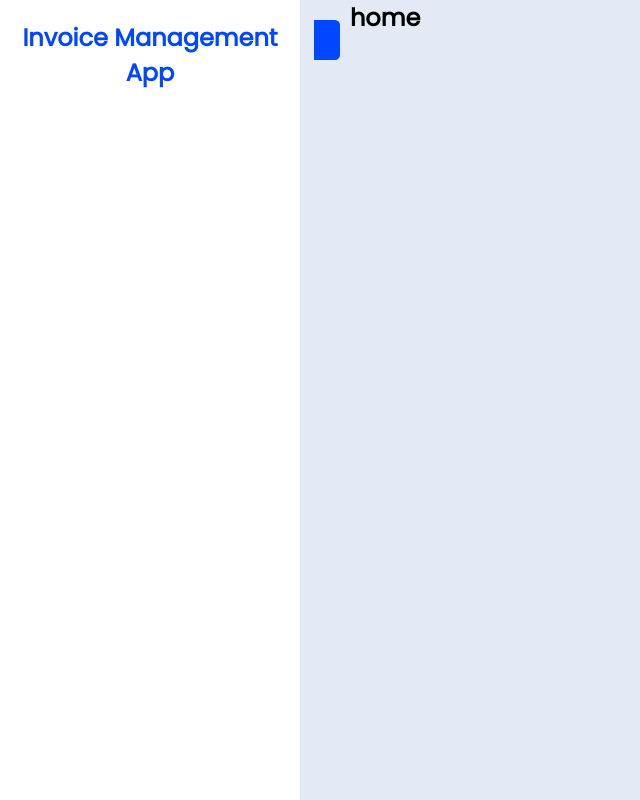
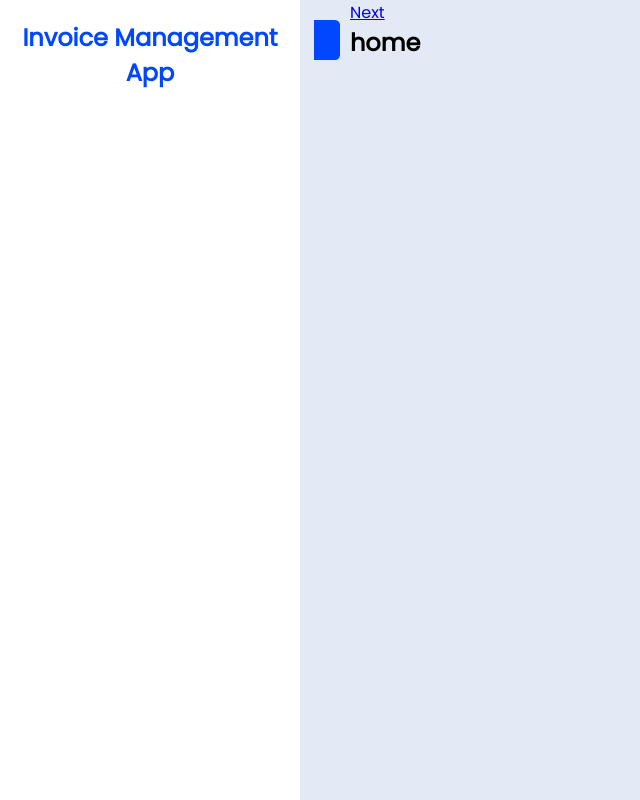
Before and after one commit to mart-anthony-stark/Invoice-Management-App-Express, a Svelte app in the folder client/: page / in a window 1280 px wide. Shown: the whole page, without its empty margins (0-640 px from the left). Built offline with nearby package versions, Linux system fonts and the light colour scheme; some icons are missing.

Commit message:
add:onMount method

```diff
--- a/client/src/App.svelte
+++ b/client/src/App.svelte
@@ -1,13 +1,19 @@
 <script>
   import Sidebar from "./components/Sidebar.svelte";
-  import Router from "svelte-spa-router";
+  import { onMount } from "svelte";
+  import Router, { link } from "svelte-spa-router";
   import { routes } from "./routes";
   import { SidebarStore } from "./stores";
+
+  onMount(() => {
+    console.log("Hello");
+  });
 </script>
 
 <main>
   <Sidebar />
   <section class={`main ${$SidebarStore.isOpen && "open"}`}>
+    <a href="/dashboard">Next</a>
     <Router {routes} />
   </section>
 </main>
```
